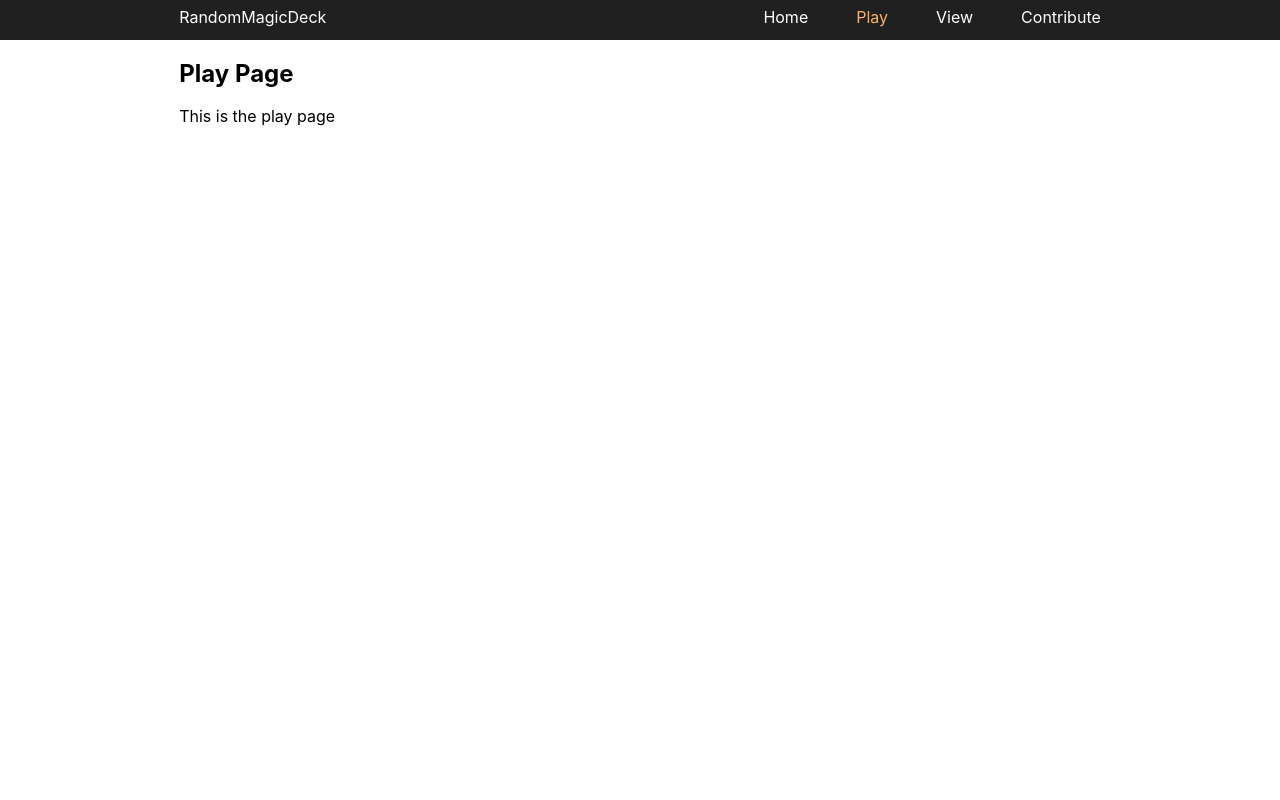
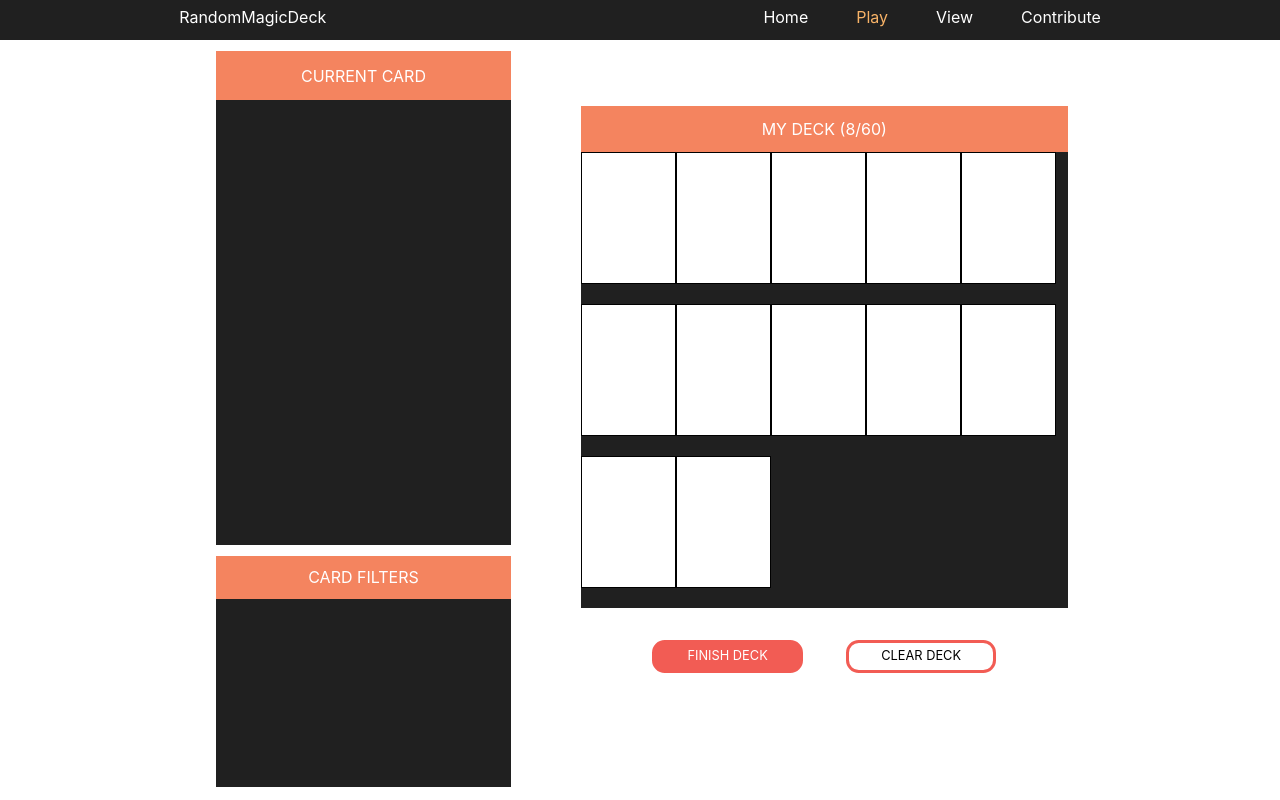
Before and after one commit to tuna33/rmd, a React app: page /play in a window 1280 px wide. Built offline with nearby package versions, Linux system fonts and the light colour scheme.

Commit message:
Add base for Card/Filter/Deck panels and buttons

```diff
--- a/src/views/play/PlayPage.js
+++ b/src/views/play/PlayPage.js
@@ -1,10 +1,165 @@
 import React from 'react';
+
+import { RectangularPanelHeader, RectangularPanelBody } from '@components';
+import { PrimaryButton, SecondaryButton } from '../../components';
+import styled from 'styled-components';
+
+const Grid = styled.div`
+  display: grid;
+  grid-template-columns: 40% 60%;
+  grid-template-rows: 100%;
+  gap: 0px 0px;
+  grid-auto-flow: row;
+  grid-template-areas: '. .';
+`;
+
+const CardPanel = (props) => {
+  const title = props.title;
+
+  return (
+    <div
+      style={{
+        width: '80%',
+        margin: '3% 10% 0% 10%',
+        height: '65%',
+      }}
+    >
+      <RectangularPanelHeader
+        color="#f4845f"
+        height="10%"
+        title={{
+          color: '#fff',
+          size: '1em',
+        }}
+      >
+        <p>{title}</p>
+      </RectangularPanelHeader>
+      <RectangularPanelBody color="#202020" width="100%" height="90%">
+        {/* Card here */}
+      </RectangularPanelBody>
+    </div>
+  );
+};
+
+const FilterPanel = (props) => {
+  const title = props.title;
+
+  return (
+    <div
+      style={{
+        width: '80%',
+        margin: '3% 10% 0% 10%',
+        height: '31%',
+      }}
+    >
+      <RectangularPanelHeader
+        color="#f4845f"
+        height="18%"
+        title={{
+          color: '#fff',
+          size: '1em',
+        }}
+      >
+        <p>{title}</p>
+      </RectangularPanelHeader>
+      <RectangularPanelBody color="#202020" width="100%" height="80%">
+        {/* Filters here */}
+      </RectangularPanelBody>
+    </div>
+  );
+};
+
+const DummyCard = styled.div`
+  background-color: #fff;
+  border: 1px solid #000;
+  width: ${223 / 2.4}px;
+  height: ${311 / 2.4}px;
+  color: red;
+  flex-shrink: 0;
+  flex-grow: 0;
+`;
+
+const DeckPanel = (props) => {
+  const title = props.title;
+  const deck = [];
+
+  for (let i = 0; i < 12; ++i) deck.push(<DummyCard />);
+
+  return (
+    <div
+      style={{
+        width: '88%',
+        margin: '12% 6% 2% 6%',
+        height: '60%',
+      }}
+    >
+      <RectangularPanelHeader
+        color="#f4845f"
+        height="10%"
+        title={{
+          color: '#fff',
+          size: '1em',
+        }}
+      >
+        <p>{title}</p>
+      </RectangularPanelHeader>
+      <RectangularPanelBody
+        color="#202020"
+        width="100%"
+        height="100%"
+        style={{
+          display: 'flex',
+          flexFlow: 'row wrap',
+          flexShrink: '0',
+          flexGrow: '0',
+          overflow: 'scroll',
+        }}
+      >
+        {/* Image list here */}
+        {deck}
+      </RectangularPanelBody>
+    </div>
+  );
+};
 
 export const PlayPage = (props) => {
   return (
-    <>
-      <h2>Play Page</h2>
-      <p>This is the play page</p>
-    </>
+    <Grid>
+      <div>
+        <CardPanel title="CURRENT CARD" />
+        <FilterPanel title="CARD FILTERS" />
+      </div>
+      <div
+        style={{
+          display: 'flex',
+          flexDirection: 'column',
+          alignItems: 'center',
+        }}
+      >
+        <DeckPanel title="MY DECK (8/60)" />
+        <div
+          style={{
+            width: '70%',
+            display: 'flex',
+            justifyContent: 'space-around',
+            marginTop: '12%',
+            flexShrink: '0',
+          }}
+        >
+          <PrimaryButton
+            text="FINISH DECK"
+            onClick={() => {
+              alert('Finished deck');
+            }}
+          />
+          <SecondaryButton
+            text="CLEAR DECK"
+            onClick={() => {
+              alert('Cleared deck');
+            }}
+          />
+        </div>
+      </div>
+    </Grid>
   );
 };
```
